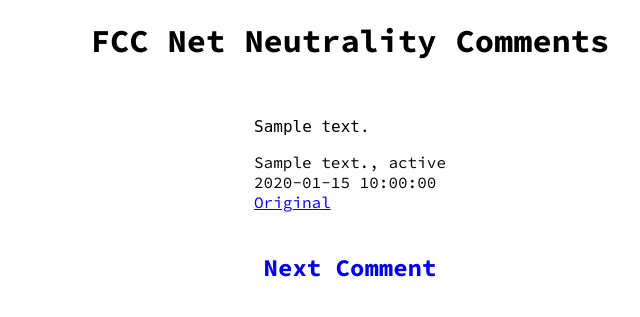
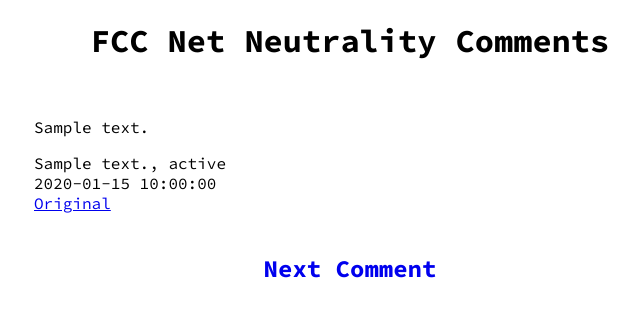
Before and after one commit to jjhuff/fcc-comments, a Python web app: template templates/index.html in a window 1280 px wide. Shown: the top 317 px of the page, without its empty margins (290-930 px from the left). Run offline with Jinja, Linux system fonts and the light colour scheme; the template is opened without the code that fills it: most values are stand-ins (such as "Sample title", 1, 10 or a date in 2020).

Commit message:
Improve formatting

```diff
--- a/main.py
+++ b/main.py
@@ -61,7 +61,7 @@
             'comment_link': permalinkForComment(comment)
         }
         if comment.DocText:
-            args['comment_text'] =  comment.DocText.replace('\n', '<br>')
+            args['comment_text'] =  comment.DocText.replace('\n\n', '</p>\n<p>').replace('\n', '');
         self.render_response("index.html", **args)
 
 def touch(entity):
--- a/templates/index.html
+++ b/templates/index.html
@@ -17,6 +17,7 @@
         <style>
             body {
                 font-family: 'Source Code Pro', monospace;
+                /*overflow-x: hidden;*/
             }
 
             .title {
@@ -29,6 +30,7 @@
                 left: 50%;
                 position: relative;
                 margin-bottom: 40px;
+                width: 50%;
             }
             .comment_wrapper {
                 float: left;
@@ -78,7 +80,9 @@
 
         <div class='comment_container'>
             <div class='comment_wrapper'>
-                <pre class='comment_text'>{{ comment_text | safe}}</pre>
+                <div class='comment_text'>
+                    <p>{{ comment_text | safe}}<p>
+                </div>
                 <div class='address'>
                     <div>{{ comment.AddressCity}}, {{ comment.AddressState }}</div>
                     <div>{{ comment.ReceivedDate }}</div>
```
